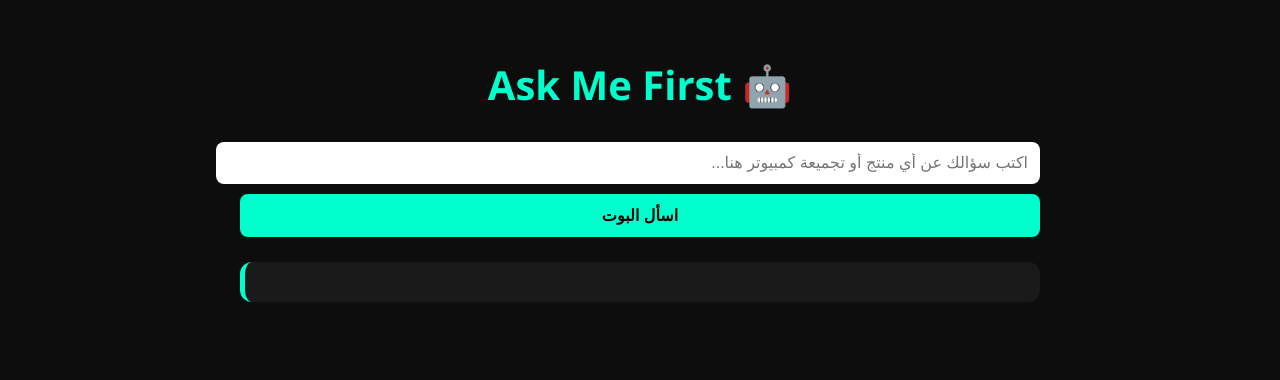
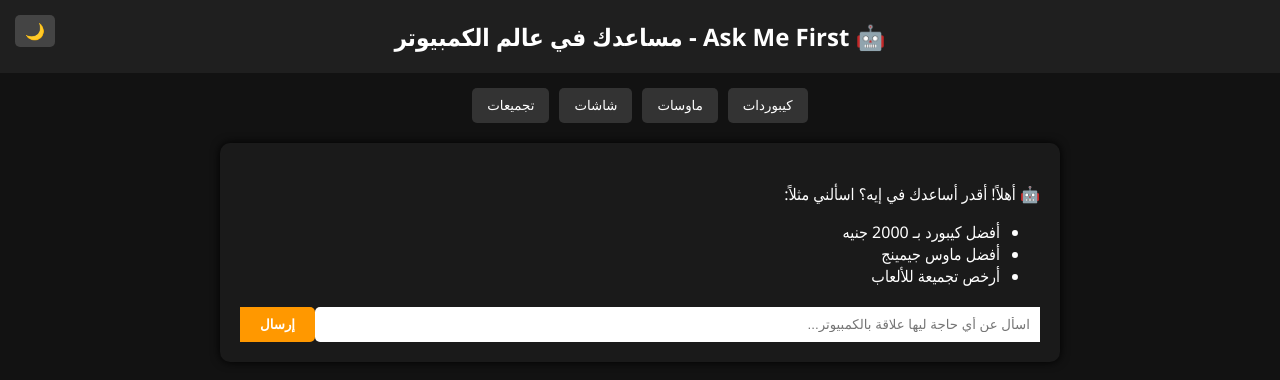
Before and after one commit to mohamed1234545/ASK-ME-FIRST-, a plain HTML site: page index.html in a window 1280 px wide. Drawn offline with Linux system fonts and the light colour scheme.

Commit message:
Update index.html

```diff
--- a/index.html
+++ b/index.html
@@ -1,163 +1,252 @@
 <!DOCTYPE html>
-<html lang="ar">
+<html lang="ar" dir="rtl">
 <head>
   <meta charset="UTF-8" />
   <meta name="viewport" content="width=device-width, initial-scale=1.0"/>
-  <title>Ask Me First - بوت الكمبيوتر المتكامل</title>
+  <title>Ask Me First</title>
   <style>
     body {
-      background-color: #0d0d0d;
+      margin: 0;
+      font-family: 'Segoe UI', Tahoma, Geneva, Verdana, sans-serif;
+      background-color: #121212;
       color: #fff;
-      font-family: 'Segoe UI', sans-serif;
+      transition: 0.3s;
+    }
+
+    header {
+      background-color: #1f1f1f;
+      padding: 20px;
+      text-align: center;
+      font-size: 24px;
+      font-weight: bold;
+    }
+
+    .chatbox {
+      max-width: 800px;
+      margin: 20px auto;
+      padding: 20px;
+      background-color: #1a1a1a;
+      border-radius: 10px;
+      box-shadow: 0 0 10px #000;
+    }
+
+    .input-area {
+      display: flex;
+      margin-top: 20px;
+    }
+
+    .input-area input {
+      flex: 1;
+      padding: 10px;
+      border: none;
+      border-radius: 5px 0 0 5px;
+    }
+
+    .input-area button {
+      padding: 10px 20px;
+      border: none;
+      background-color: #ff9800;
+      color: white;
+      font-weight: bold;
+      border-radius: 0 5px 5px 0;
+      cursor: pointer;
+    }
+
+    .response {
+      margin-top: 20px;
+      animation: fadeIn 0.5s ease-in-out;
+    }
+
+    .product {
+      background-color: #252525;
+      margin-top: 15px;
+      padding: 15px;
+      border-radius: 8px;
+      display: flex;
+      gap: 15px;
+      flex-wrap: wrap;
+    }
+
+    .product img {
+      width: 120px;
+      height: 120px;
+      border-radius: 5px;
+      object-fit: cover;
+    }
+
+    .product-details {
+      flex: 1;
+    }
+
+    .product-details h3 {
       margin: 0;
-      padding: 30px;
-      direction: rtl;
+      font-size: 18px;
     }
-    .container {
-      max-width: 800px;
-      margin: auto;
+
+    .product-details p {
+      margin: 5px 0;
     }
-    h1 {
-      text-align: center;
-      color: #00ffcc;
-      font-size: 2.5em;
-      margin-bottom: 20px;
+
+    .product-details a {
+      color: #4caf50;
+      text-decoration: none;
+      margin-right: 10px;
     }
-    input, button {
-      width: 100%;
-      padding: 12px;
-      font-size: 1em;
-      border-radius: 8px;
+
+    .categories {
+      display: flex;
+      justify-content: center;
+      gap: 10px;
+      margin-top: 15px;
+      flex-wrap: wrap;
+    }
+
+    .categories button {
+      background-color: #333;
+      color: white;
+      padding: 10px 15px;
       border: none;
-      margin-top: 10px;
+      border-radius: 5px;
+      cursor: pointer;
     }
-    button {
-      background-color: #00ffcc;
-      color: #000;
-      font-weight: bold;
+
+    .mode-toggle {
+      position: absolute;
+      top: 15px;
+      left: 15px;
       cursor: pointer;
-      transition: background-color .3s;
+      background-color: #444;
+      padding: 5px 10px;
+      color: white;
+      border-radius: 5px;
     }
-    button:hover {
-      background-color: #00cc99;
-    }
-    #botResponse {
-      margin-top: 25px;
-      background: #1a1a1a;
-      border-left: 5px solid #00ffcc;
-      padding: 20px;
-      border-radius: 12px;
-      animation: slideFade .5s ease-in-out;
-    }
-    #botResponse img {
-      width: 300px;
-      max-width: 100%;
-      border-radius: 12px;
-      margin-bottom: 15px;
-      border: 2px solid #00ffcc;
-    }
-    @keyframes slideFade {
-      from { opacity: 0; transform: translateY(10px); }
-      to   { opacity: 1; transform: translateY(0); }
-    }
-    a {
-      color: #00ffcc;
-      text-decoration: none;
-    }
-    a:hover {
-      text-decoration: underline;
+
+    @keyframes fadeIn {
+      from {opacity: 0;}
+      to {opacity: 1;}
     }
   </style>
 </head>
 <body>
-  <div class="container">
-    <h1>🤖 Ask Me First</h1>
-    <input type="text" id="userQuestion" placeholder="اكتب سؤالك عن أي منتج أو تجميعة كمبيوتر هنا..." />
-    <button onclick="getAnswer()">اسأل البوت</button>
-    <div id="botResponse"></div>
+
+<div class="mode-toggle" onclick="toggleMode()">🌙</div>
+
+<header>🤖 Ask Me First - مساعدك في عالم الكمبيوتر</header>
+
+<div class="categories">
+  <button onclick="showCategory('كيبورد')">كيبوردات</button>
+  <button onclick="showCategory('ماوس')">ماوسات</button>
+  <button onclick="showCategory('شاشة')">شاشات</button>
+  <button onclick="showCategory('تجميعة')">تجميعات</button>
+</div>
+
+<div class="chatbox" id="chatbox">
+  <div class="response" id="bot">
+    🤖 أهلاً! أقدر أساعدك في إيه؟ اسألني مثلاً:
+    <ul>
+      <li>أفضل كيبورد بـ 2000 جنيه</li>
+      <li>أفضل ماوس جيمينج</li>
+      <li>أرخص تجميعة للألعاب</li>
+    </ul>
   </div>
 
-  <script>
-    function getAnswer() {
-      const q = document.getElementById('userQuestion').value.toLowerCase();
-      const d = document.getElementById('botResponse');
+  <div class="input-area">
+    <input type="text" id="userInput" placeholder="اسأل عن أي حاجة ليها علاقة بالكمبيوتر...">
+    <button onclick="getAnswer()">إرسال</button>
+  </div>
+</div>
 
-      // تهيئة المحتوى
-      let html = '';
+<script>
+  const productsDB = {
+    'كيبورد': [
+      {
+        name: "Redragon K552 Kumara",
+        price: "1700 جنيه",
+        img: "https://m.media-amazon.com/images/I/61o0aZ-1zLL.jpg",
+        links: ["https://www.jumia.com.eg", "https://www.noon.com"]
+      },
+      {
+        name: "Redragon K617 Fizz",
+        price: "1750 جنيه",
+        img: "https://m.media-amazon.com/images/I/61+nbG7dcbL.jpg",
+        links: ["https://www.jumia.com.eg", "https://www.noon.com"]
+      }
+    ],
+    'ماوس': [
+      {
+        name: "Logitech G203",
+        price: "550 جنيه",
+        img: "https://m.media-amazon.com/images/I/61LtuGzXeaL._AC_SL1500_.jpg",
+        links: ["https://www.amazon.com", "https://www.noon.com"]
+      },
+      {
+        name: "Razer DeathAdder V2",
+        price: "1600 جنيه",
+        img: "https://m.media-amazon.com/images/I/61doeA1v4iL.jpg",
+        links: ["https://www.jumia.com.eg", "https://www.amazon.com"]
+      }
+    ],
+    'شاشة': [
+      {
+        name: "LG 24'' UltraGear",
+        price: "4200 جنيه",
+        img: "https://m.media-amazon.com/images/I/81i9A-jXGKL.jpg",
+        links: ["https://www.amazon.com", "https://www.noon.com"]
+      }
+    ],
+    'تجميعة': [
+      {
+        name: "تجميعة Ryzen 5 + GTX 1660",
+        price: "13000 جنيه",
+        img: "https://m.media-amazon.com/images/I/91A+4yaeSBL.jpg",
+        links: ["https://ahw.store/ar", "https://www.amazon.com"]
+      }
+    ]
+  };
 
-      // ماوس
-      if (q.includes('ماوس')) {
-        html = `
-          <img src="https://i.imgur.com/Z9h8bZJ.jpeg" alt="Redragon M612">
-          <h2>🖱️ Redragon M612</h2>
-          <p><strong>المميزات:</strong> 8000 DPI، 11 زر قابل للبرمجة، RGB</p>
-          <p><strong>السعر:</strong> 850 جنيه</p>
-          <p><a href="https://www.amazon.eg/dp/B09X1Y8Z1Z" target="_blank">شراء من أمازون.eg</a></p>`;
+  function getAnswer() {
+    const userText = document.getElementById("userInput").value.toLowerCase();
+    const container = document.getElementById("bot");
+    container.innerHTML = "";
+
+    let found = false;
+    for (const category in productsDB) {
+      if (userText.includes(category)) {
+        found = true;
+        productsDB[category].forEach(prod => {
+          container.innerHTML += `
+            <div class="product">
+              <img src="${prod.img}" onerror="this.src='https://via.placeholder.com/120?text=No+Image'"/>
+              <div class="product-details">
+                <h3>${prod.name}</h3>
+                <p>السعر: ${prod.price}</p>
+                ${prod.links.map(link => `<a href="${link}" target="_blank">شراء</a>`).join("")}
+              </div>
+            </div>
+          `;
+        });
       }
-      // كيبورد
-      else if (q.includes('كيبورد') || q.includes('لوحة مفاتيح')) {
-        html = `
-          <img src="https://i.imgur.com/rpXVpyE.jpeg" alt="Redragon K552">
-          <h2>⌨️ Redragon K552 KUMARA</h2>
-          <p><strong>المميزات:</strong> ميكانيكي، RGB، سويتش أزرق</p>
-          <p><strong>السعر:</strong> 1,690 جنيه</p>
-          <p><a href="https://www.amazon.eg/dp/B085T458RR" target="_blank">شراء من أمازون.eg</a></p>`;
-      }
-      // شاشة
-      else if (q.includes('شاشة') || q.includes('monitor')) {
-        html = `
-          <img src="https://i.imgur.com/1eOJ7fi.jpeg" alt="BenQ Monitor">
-          <h2>🖥️ BenQ 24" LED Monitor</h2>
-          <p><strong>المميزات:</strong> 1080p، 75Hz، IPS</p>
-          <p><strong>السعر:</strong> 2,200 جنيه</p>
-          <p><a href="https://www.jumia.com.eg/product/benq-24-inch-monitor" target="_blank">شراء من جوميا</a></p>`;
-      }
-      // رامات
-      else if (q.includes('رام') || q.includes('ddr')) {
-        html = `
-          <img src="https://i.imgur.com/W5ySV5g.jpeg" alt="Corsair Vengeance">
-          <h2>💾 Corsair Vengeance 8GB DDR4</h2>
-          <p><strong>المميزات:</strong> 8GB، 3200MHz</p>
-          <p><strong>السعر:</strong> 650 جنيه</p>
-          <p><a href="https://www.jumia.com.eg/corsair-vengeance-8gb-ddr4" target="_blank">شراء من جوميا</a></p>`;
-      }
-      // GPU
-      else if (q.includes('كارت شاشة') || q.includes('gpu')) {
-        html = `
-          <img src="https://i.imgur.com/2Bl2kNk.jpeg" alt="RTX 3060">
-          <h2>🎮 NVIDIA RTX 3060</h2>
-          <p><strong>المميزات:</strong> 12GB VRAM، دعم تتبع الأشعة</p>
-          <p><strong>السعر:</strong> 8,000 جنيه</p>
-          <p><a href="https://www.amazon.eg/dp/B08YNVHDGT" target="_blank">شراء من أمازون.eg</a></p>`;
-      }
-      // لوحة أم
-      else if (q.includes('لوحة أم') || q.includes('motherboard')) {
-        html = `
-          <img src="https://i.imgur.com/3y6kQJx.jpeg" alt="MSI B450">
-          <h2>🔧 MSI B450 Tomahawk</h2>
-          <p><strong>المميزات:</strong> Chipset B450، دعم Ryzen، واجهة USB 3.1</p>
-          <p><strong>السعر:</strong> 2,200 جنيه</p>
-          <p><a href="https://www.jumia.com.eg/msi-b450-tomahawk" target="_blank">شراء من جوميا</a></p>`;
-      }
-      // تجميعات
-      else if (q.includes('تجميعة') || q.includes('تجميع')) {
-        html = `
-          <img src="https://i.imgur.com/2s8NYVu.jpeg" alt="PC Build">
-          <h2>🛠️ تجميعة اقتصادية</h2>
-          <p><strong>المعالج:</strong> Core i3 12100F</p>
-          <p><strong>GPU:</strong> GTX 1650</p>
-          <p><strong>الرام:</strong> 8GB DDR4</p>
-          <p><strong>التخزين:</strong> SSD 256GB</p>
-          <p><strong>السعر:</strong> 13,800 جنيه</p>
-          <p><a href="https://tv-it.com/ar/product-categories/pc-bundles-egypt" target="_blank">رابط الشراء</a></p>`;
-      }
-      // غير موجود
-      else {
-        html = `<p>❓ لم أجد ما تطلبه. جرّب البحث بكلمات مثل: ماوس، كيبورد، شاشة، رام، GPU، لوحة أم، تجميعة.</p>`;
-      }
+    }
 
-      d.innerHTML = html;
+    if (!found) {
+      container.innerHTML = "❌ معذرة، مش لاقي نتائج للسؤال ده، جرب صيغة تانية!";
     }
-  </script>
+
+    document.getElementById("userInput").value = "";
+  }
+
+  function showCategory(cat) {
+    document.getElementById("userInput").value = cat;
+    getAnswer();
+  }
+
+  function toggleMode() {
+    const body = document.body;
+    const isDark = body.style.backgroundColor === "white";
+    body.style.backgroundColor = isDark ? "#121212" : "white";
+    body.style.color = isDark ? "white" : "#121212";
+  }
+</script>
+
 </body>
 </html>
```
